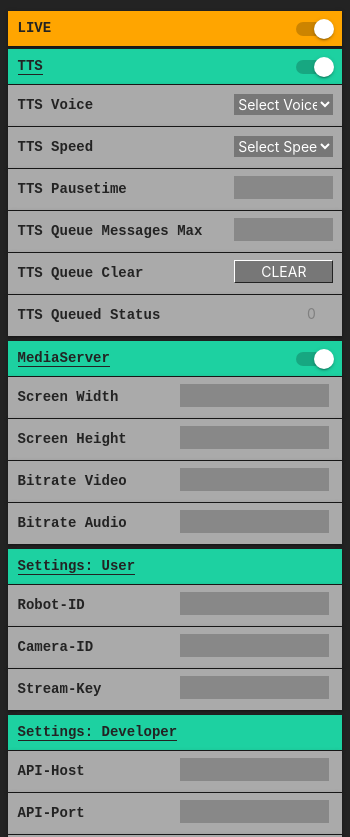
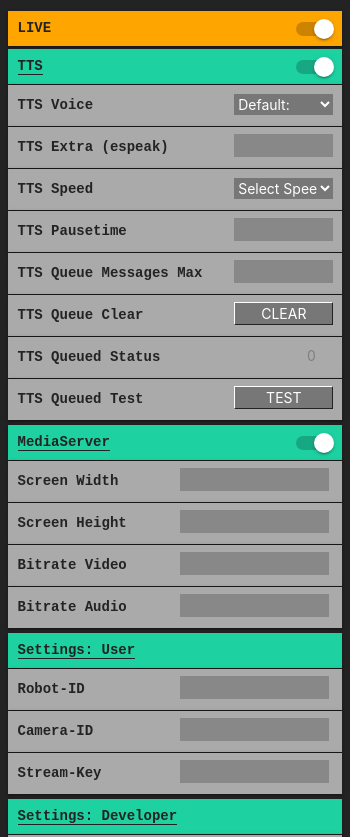
Before and after one commit to robotstreamer/rsapp, an Electron app: page mainWindow.html in a window 350 px wide. Shown: the top 837 px of the page. Drawn offline with Linux system fonts and the light colour scheme; no server answers.

Commit message:
tts: added espeak, extra and test

```diff
--- a/mainWindow.html
+++ b/mainWindow.html
@@ -82,7 +82,9 @@
                     <div class="col s4">
                         <div class="input-field col s11 right-align">
                             <select class="browser-default" name="select-tts-voice">
-                                <option value="" disabled selected>Select Voice</option>
+                                <option value="" disabled>Default:</option>
+                                <option value="espeak">espeak</option>
+                                <option value="" disabled>Apple only:</option>
                                 <option value="Alex">Alex</option>
                                 <option value="Daniel">Daniel</option>
                                 <option value="Fred">Fred</option>
@@ -93,6 +95,19 @@
                                 <option value="Veena">Veena</option>
                                 <option value="Victoria">Victoria</option>
                             </select>
+                        </div>
+                    </div>
+                </div>
+            </div>
+            <div class="card-panel card-panel-settings settings-tts">
+                <div class="row">
+                    <div class="col s8">
+                        <!-- <i class="material-icons">favorite</i> -->
+                        <span class="card-panel-title">TTS Extra (espeak)</span>
+                    </div>
+                    <div class="col s4">
+                        <div class="col s11 right-align">
+                            <input type="text" class="browser-default" name="input-tts-extra">
                         </div>
                     </div>
                 </div>
@@ -135,7 +150,7 @@
                     </div>
                     <div class="col s4">
                         <div class="col s11 right-align">
-                            <input type="number" class="browser-default" name="input-tts-pausetime" min="1" max="5">
+                            <input type="number" class="browser-default" name="input-tts-pausetime" min="0" max="5">
                         </div>
                     </div>
                 </div>
@@ -148,7 +163,7 @@
                     </div>
                     <div class="col s4">
                         <div class="col s11 right-align">
-                            <input type="number" class="browser-default" name="input-tts-queuemax" min="0" max="20">
+                            <input type="number" class="browser-default" name="input-tts-queuemax" min="1" max="100">
                         </div>
                     </div>
                 </div>
@@ -175,6 +190,19 @@
                     <div class="col s3">
                         <div class="col s11 right-align">
                             <input type="number" class="browser-default" name="input-tts-queuestatus" disabled value=0>
+                        </div>
+                    </div>
+                </div>
+            </div>
+            <div class="card-panel card-panel-settings settings-tts">
+                <div class="row">
+                    <div class="col s8">
+                        <!-- <i class="material-icons">favorite</i> -->
+                        <span class="card-panel-title">TTS Queued Test</span>
+                    </div>
+                    <div class="col s4">
+                        <div class="col s11 right-align">
+                            <button name="button-tts-test">TEST</button>
                         </div>
                     </div>
                 </div>
```
